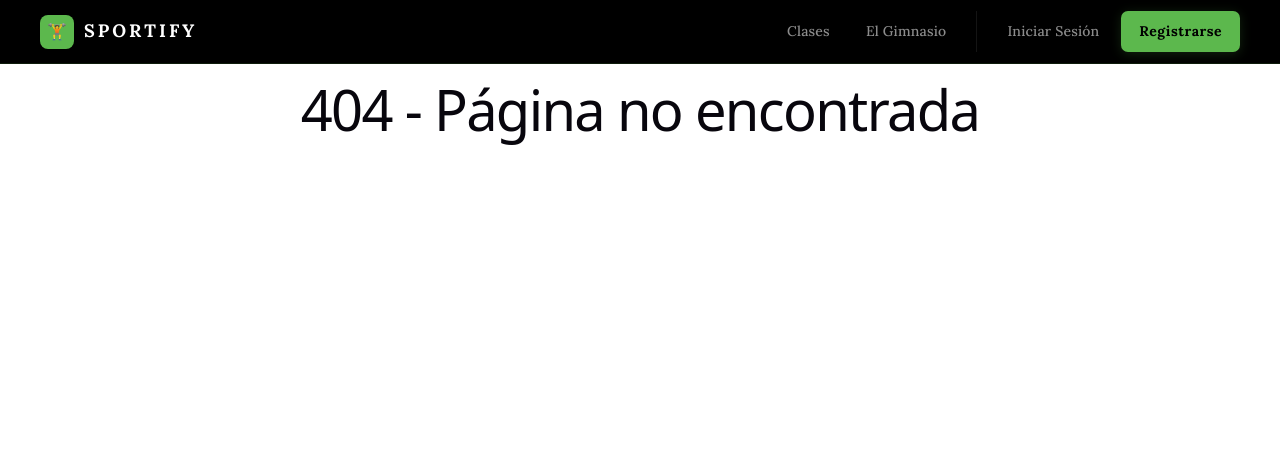
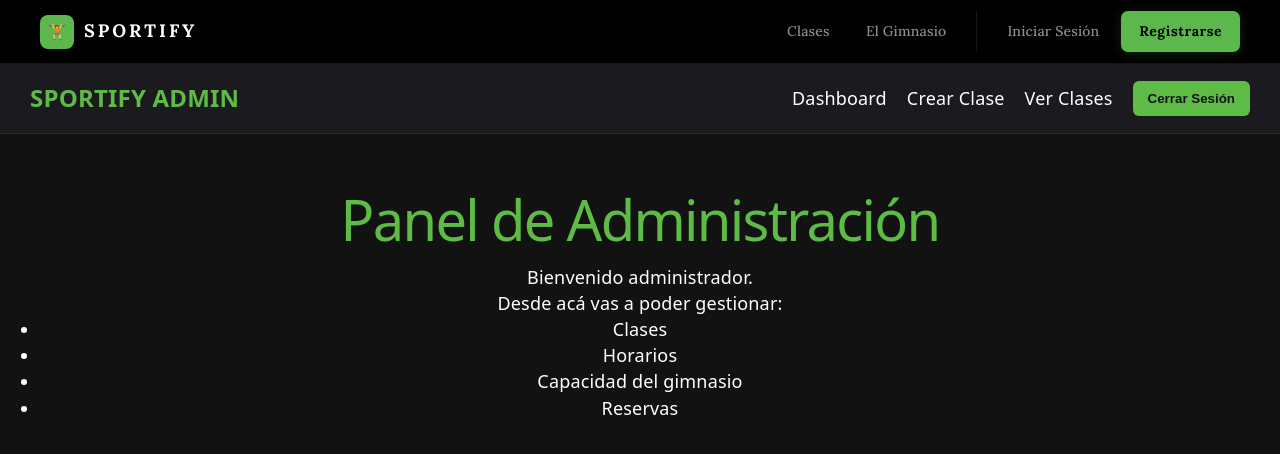
Before and after one commit to LucianoVaralli/ingenieria-2, a React app in the folder frontend/: page /admin in a window 1280 px wide. Before the commit this address had no page. Shown: the top 454 px of the page. Built offline with nearby package versions, Linux system fonts and the light colour scheme; the HTML template or start-up script is replaced by a standard one.

Commit message:
comienzo del front de crear clase

```diff
--- a/frontend/src/App.jsx
+++ b/frontend/src/App.jsx
@@ -5,6 +5,7 @@ import Home from './pages/Home';
 import Registro from './pages/Registro';
 import Navbar from './components/Navbar';
 import Perfil from './pages/Perfil';
+import AdminDashboard from "./pages/admin/AdminDashboard";
 
 function App() {
   const [token, setToken] = useState(localStorage.getItem('token'));
@@ -18,6 +19,7 @@ function App() {
         <Route path="/login" element={<Login setToken={setToken} />} />
         <Route path="/registro" element={<Registro />} />
         <Route path="/perfil" element={<Perfil token={token} setToken={setToken} />} />
+        <Route path="/admin" element={<AdminDashboard />} />
         <Route path="*" element={<h1>404 - Página no encontrada</h1>} />
       </Routes>
     </Router>
--- /dev/null
+++ b/frontend/src/assets/css/AdminNavbar.css
@@ -0,0 +1,53 @@
+.admin-navbar {
+    height: 70px;
+    background-color: #1a1a1f;
+
+    display: flex;
+    justify-content: space-between;
+    align-items: center;
+
+    padding: 0 30px;
+
+    border-bottom: 1px solid #2a2a2f;
+}
+
+.admin-navbar-logo {
+    color: #5DBB46;
+    font-size: 24px;
+    font-weight: bold;
+}
+
+.admin-navbar-links {
+    display: flex;
+    align-items: center;
+    gap: 20px;
+}
+
+.admin-link {
+    text-decoration: none;
+    color: white;
+    transition: color 0.2s ease;
+}
+
+.admin-link:hover {
+    color: #5DBB46;
+}
+
+.admin-logout-btn {
+    background-color: #5DBB46;
+    color: #121212;
+
+    border: none;
+    padding: 10px 15px;
+
+    border-radius: 6px;
+
+    cursor: pointer;
+    font-weight: bold;
+
+    transition: background-color 0.2s ease;
+}
+
+.admin-logout-btn:hover {
+    background-color: #4ca138;
+}
--- /dev/null
+++ b/frontend/src/components/AdminNavbar.jsx
@@ -0,0 +1,52 @@
+import { Link, useNavigate } from "react-router-dom";
+import "../assets/css/AdminNavbar.css";
+
+function AdminNavbar({ setToken }) {
+
+    const navigate = useNavigate();
+
+    const handleLogout = () => {
+        localStorage.removeItem("token");
+
+        if (setToken) {
+            setToken(null);
+        }
+
+        navigate("/login");
+    };
+
+    return (
+        <nav className="admin-navbar">
+
+            <div className="admin-navbar-logo">
+                SPORTIFY ADMIN
+            </div>
+
+            <div className="admin-navbar-links">
+
+                <Link to="/admin" className="admin-link">
+                    Dashboard
+                </Link>
+
+                <Link to="/admin/crear-clase" className="admin-link">
+                    Crear Clase
+                </Link>
+
+                <Link to="/admin/ver-clases" className="admin-link">
+                    Ver Clases
+                </Link>
+
+                <button
+                    onClick={handleLogout}
+                    className="admin-logout-btn"
+                >
+                    Cerrar Sesión
+                </button>
+
+            </div>
+
+        </nav>
+    );
+}
+
+export default AdminNavbar;
--- a/frontend/src/components/Navbar.jsx
+++ b/frontend/src/components/Navbar.jsx
@@ -26,6 +26,9 @@ const Navbar = ({ setToken }) => {
         }
     };
 
+    const rol = localStorage.getItem("rol"); //recupero el rol del localStorage
+
+    const esAdmin = rol === "ADMIN"; //verifico si el rol es ADMIN
     return (
         <nav className="navbar-container">
             <div className="navbar-logo">
@@ -42,7 +45,11 @@ const Navbar = ({ setToken }) => {
                 <span onClick={() => scrollToSection('seccion-gimnasio')} className="navbar-link" style={{ cursor: 'pointer' }}>
                     El Gimnasio
                 </span>
-
+                {esAdmin && ( //lo muestra solo si el usuario es admin
+                    <Link to="/admin" className="navbar-link">
+                        Panel Admin
+                    </Link>
+                )}
                 {token ? (
                     <div className="navbar-auth">
                         <Link to="/perfil" className="navbar-link">Mi Perfil</Link>
--- /dev/null
+++ b/frontend/src/pages/admin/AdminDashboard.jsx
@@ -0,0 +1,45 @@
+import AdminNavbar from "../../components/AdminNavbar";
+
+function AdminDashboard() {
+
+    return (
+        <div style={{
+            minHeight: "100vh",
+            backgroundColor: "#121212",
+            color: "white"
+        }}>
+
+            <AdminNavbar />
+
+            <div style={{
+                padding: "40px"
+            }}>
+
+                <h1 style={{
+                    color: "#5DBB46"
+                }}>
+                    Panel de Administración
+                </h1>
+
+                <p>
+                    Bienvenido administrador.
+                </p>
+
+                <p>
+                    Desde acá vas a poder gestionar:
+                </p>
+
+                <ul>
+                    <li>Clases</li>
+                    <li>Horarios</li>
+                    <li>Capacidad del gimnasio</li>
+                    <li>Reservas</li>
+                </ul>
+
+            </div>
+
+        </div>
+    );
+}
+
+export default AdminDashboard;
```
